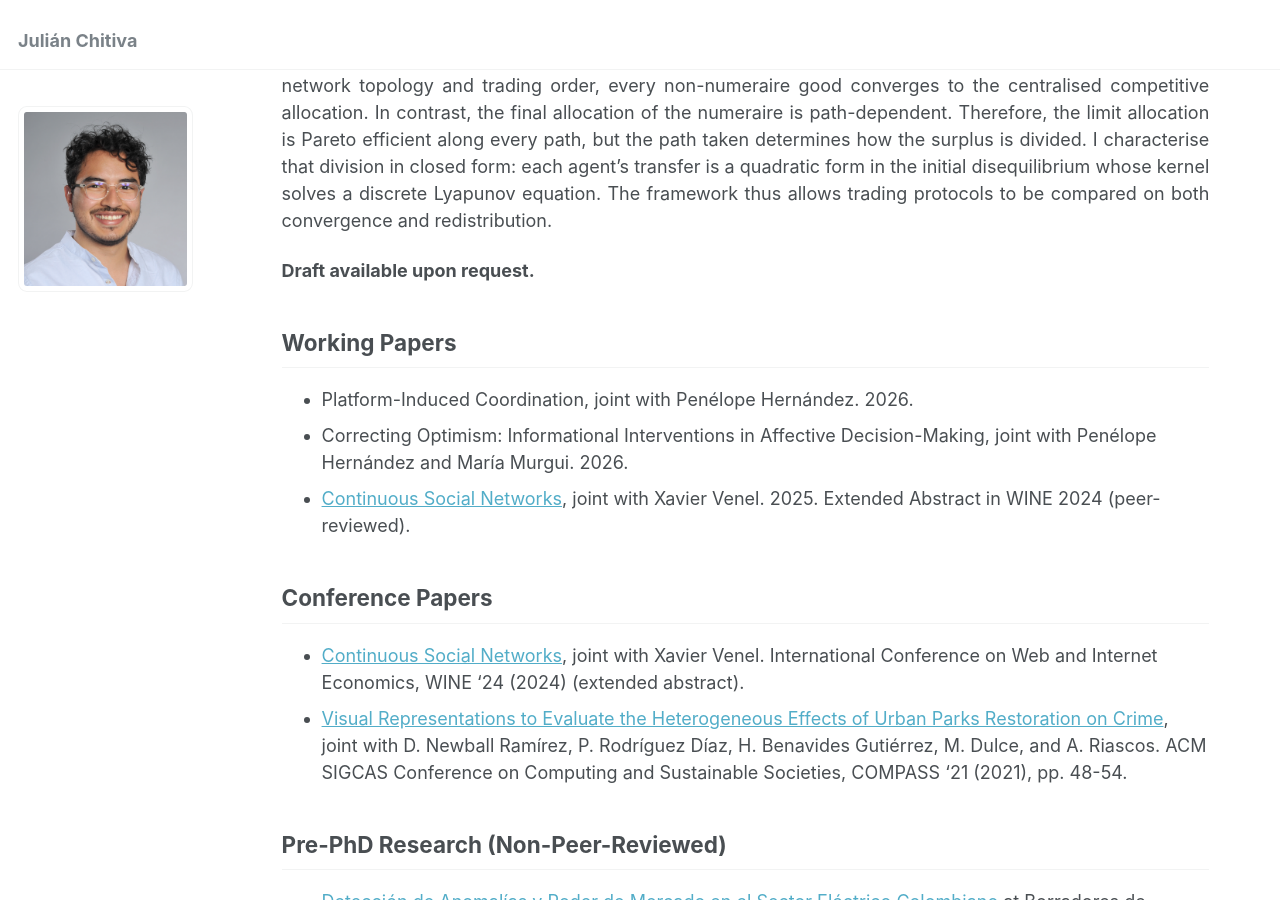
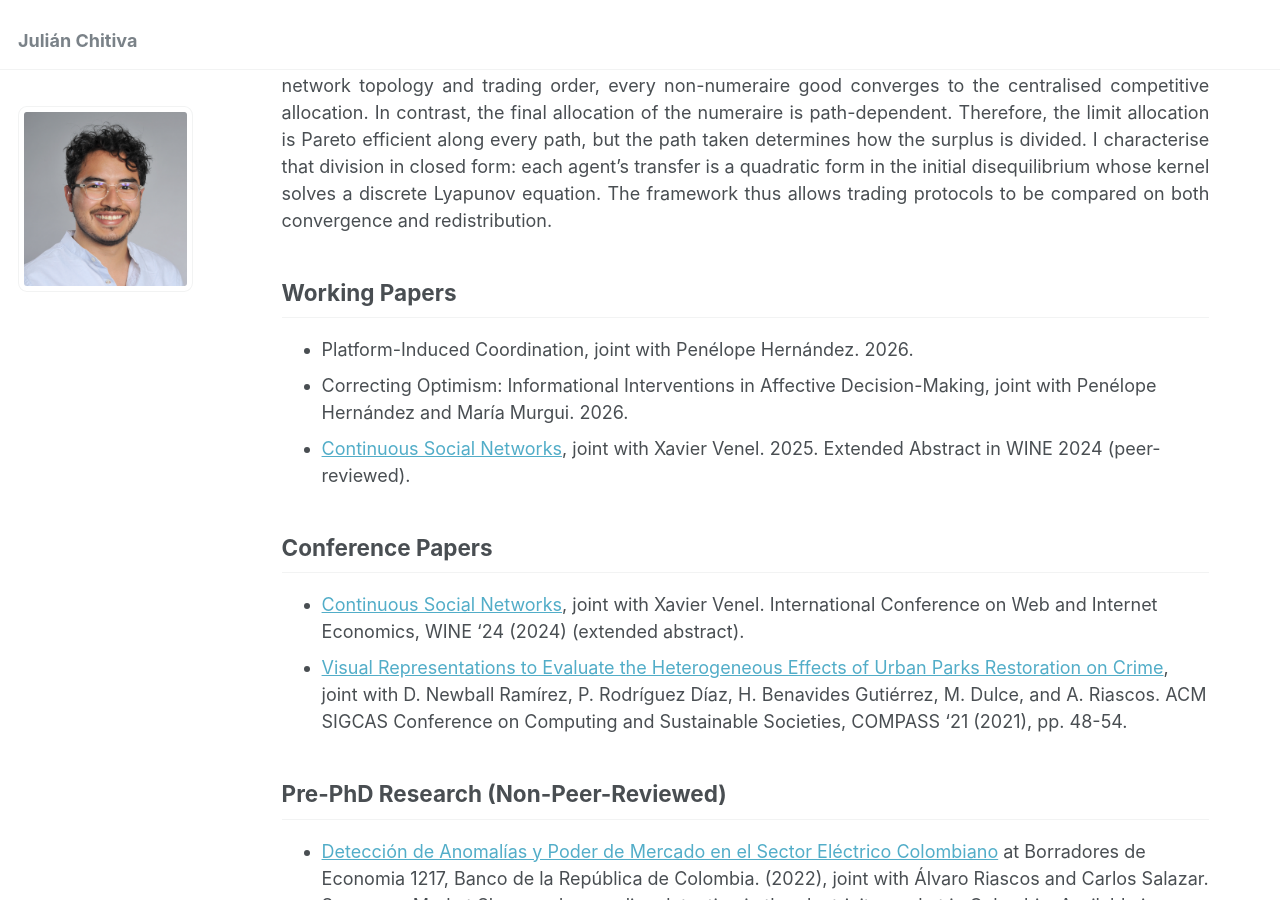
Before and after one commit to julianchitiva/julianchitiva.github.io, a Jekyll site: the page built from _pages/about.md, in a window 1280 px wide and 900 px high, scrolled down 717 px. Built offline with Jekyll 4.4.1, drawn with Linux system fonts in a browser that asks for light colours.

Commit message:
Remove draft request

```diff
--- a/_pages/about.md
+++ b/_pages/about.md
@@ -28,7 +28,6 @@ Jump to [**Research**](#research), [**News and Events**](#news-and-events) or [*
 
 *Abstract:* This paper studies the convergence of sequential trade in networks and its redistributive consequences. Agents with additively separable, quasilinear HARA preferences clear Walrasian exchanges within network cliques, each allocation becoming the next endowment. I find that, independently of the network topology and trading order, every non-numeraire good converges to the centralised competitive allocation. In contrast, the final allocation of the numeraire is path-dependent. Therefore, the limit allocation is Pareto efficient along every path, but the path taken determines how the surplus is divided. I characterise that division in closed form: each agent's transfer is a quadratic form in the initial disequilibrium whose kernel solves a discrete Lyapunov equation. The framework thus allows trading protocols to be compared on both convergence and redistribution.
 
-**Draft available upon request.**
 <!-- TODO: once a public draft is ready, replace the line above with a direct link, e.g.:
 [Download Draft]({{ base_path }}/files/JMP_Chitiva.pdf) -->
 
```
